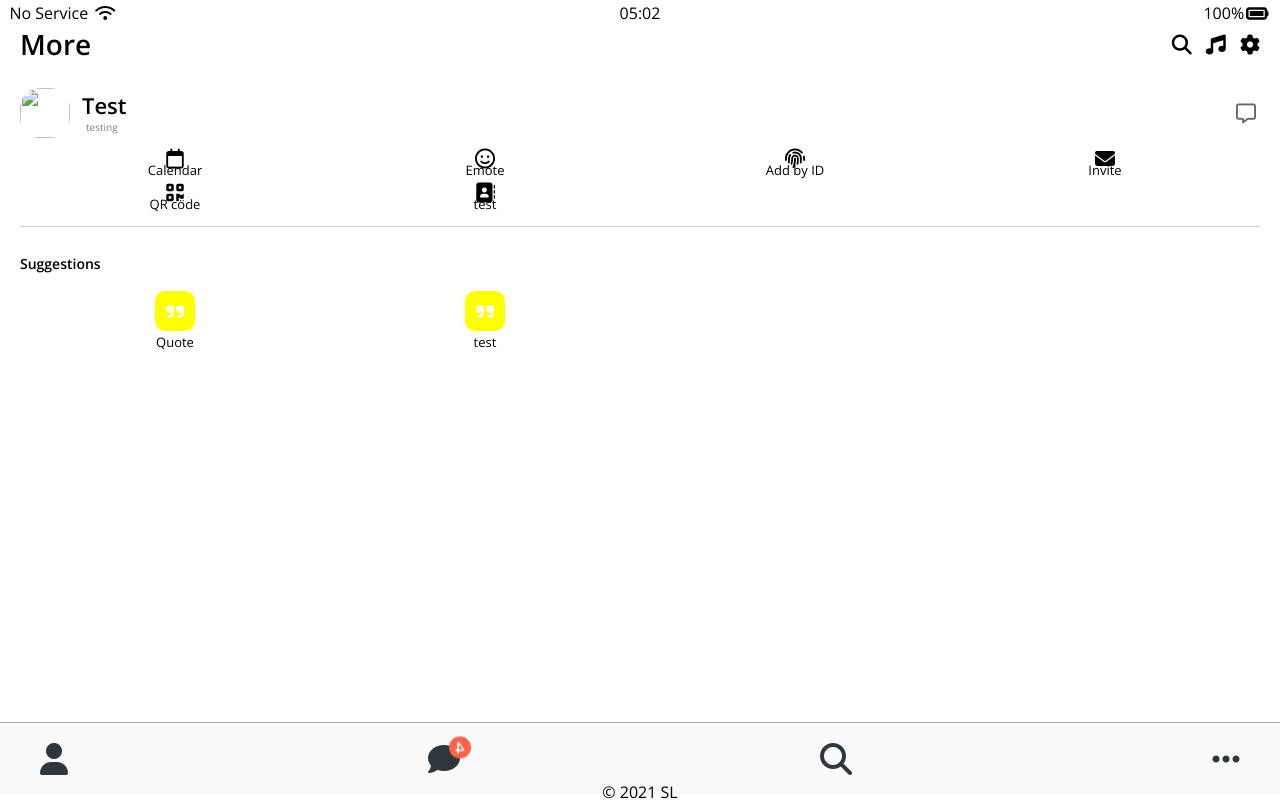
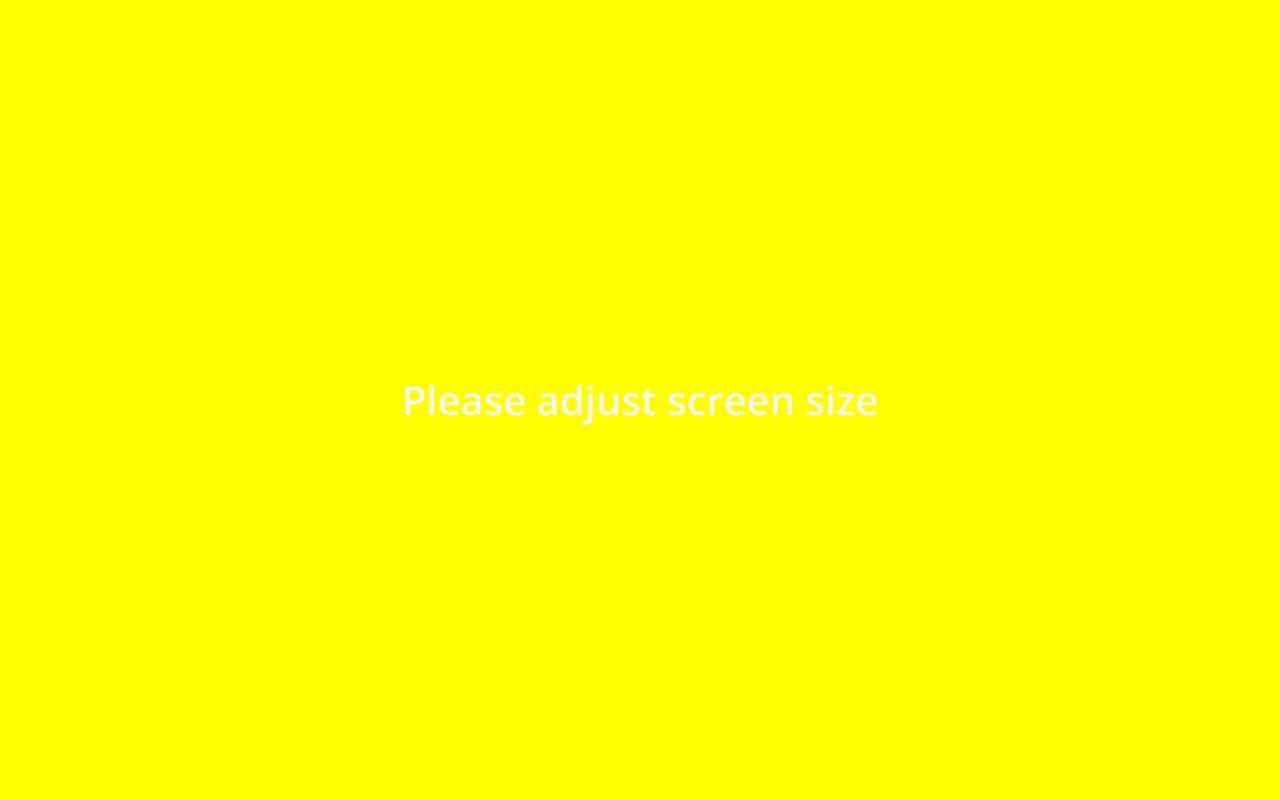
Before and after one commit to Ryu-SL/Kokoa_Clone, a plain HTML site: page more.html in a window 1280 px wide. Drawn offline with nearby package versions, Linux system fonts and the light colour scheme.

Commit message:
screen_size_limit
@media screen max screen size limit to be 600px

```diff
--- a/css/style.css
+++ b/css/style.css
@@ -36,3 +36,23 @@ a{
 .main-screen{
   margin: 0 var(--horizontal-space);
 }
+
+#screen_size_limit{
+  position: absolute;
+  top: 0;
+  z-index: 101;
+  height: 100vh;
+  width: 100vw;
+  display: none;
+  justify-content: center;
+  align-items: center;
+  font-size: 40px;
+  font-weight: 600;
+  background-color: yellow;
+  color: whitesmoke;
+}
+@media screen and (min-width: 600px){
+  #screen_size_limit{
+    display: flex;
+  }
+}
--- a/more.html
+++ b/more.html
@@ -35,7 +35,7 @@
     <main class="main-screen">
       <div class="user-component">
         <div class="user-component__coloumn">
-          <image class="user-component__icon__sm" src="#" />
+          <image class="user-component__icon__sm" src="images/daimon.jpg" />
           <div class="user-component__text">
             <h4 class="user-component__name">Test</h4>
             <h6 class="user-component__subtitle">testing</h6>
@@ -112,6 +112,9 @@
         </li>
       </ul>
     </nav>
+    <div id="screen_size_limit">
+      <span>Please adjust screen size</span>
+    </div>
     <footer>
       <span>&copy; 2021 SL</span>
     </footer>
```
Also changed, not shown: chat.html (+3 -0 lines), conversation.html (+3 -0 lines), friends.html (+4 -1 lines), index.html (+3 -0 lines), search.html (+3 -0 lines), settings.html (+3 -0 lines).
